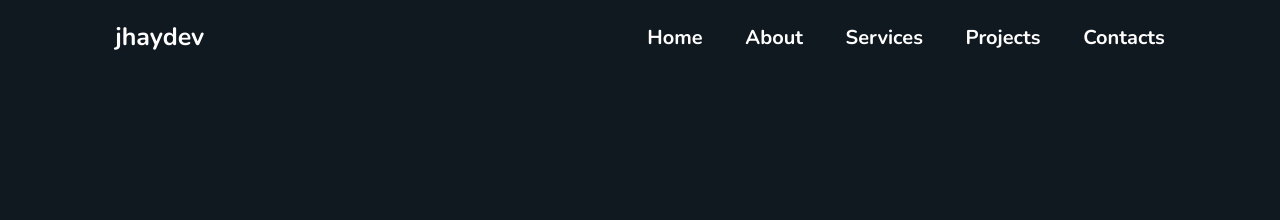
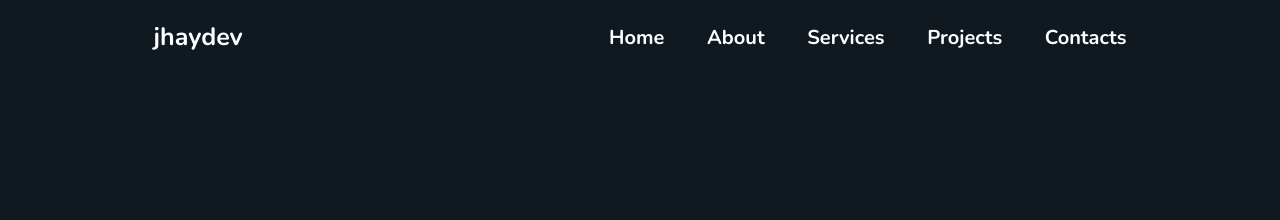
Before and after one commit to JeisonFernandez/JeisonFernandez.github.io, a plain HTML site: page index.html in a window 1280 px wide. Shown: the top 220 px of the page. Drawn offline with nearby package versions, Linux system fonts and the light colour scheme.

Commit message:
Changes css

```diff
--- a/main.css
+++ b/main.css
@@ -39,7 +39,7 @@ section {
   top: 0;
   left: 0;
   width: 100%;
-  padding: 2rem 9%;
+  padding: 2rem 12%;
   background: var(--bg-color);
   display: flex;
   justify-content: space-between;
```
